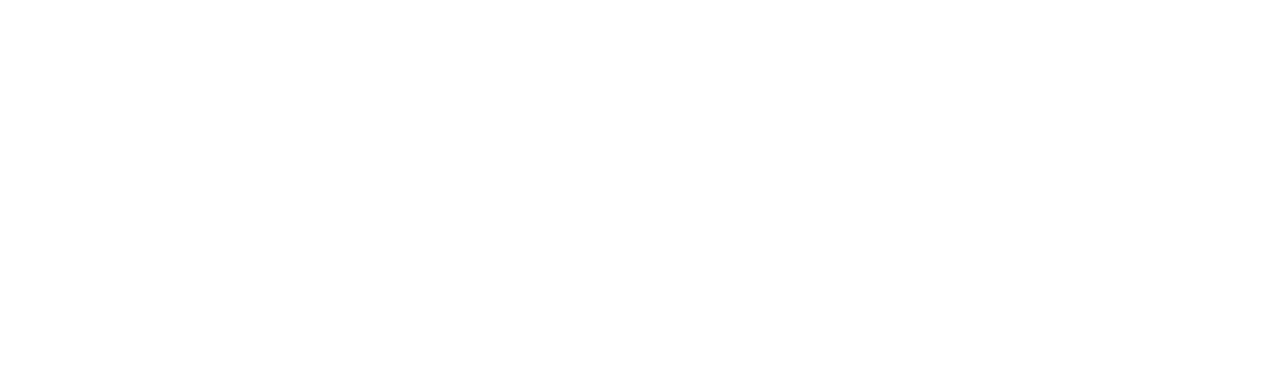
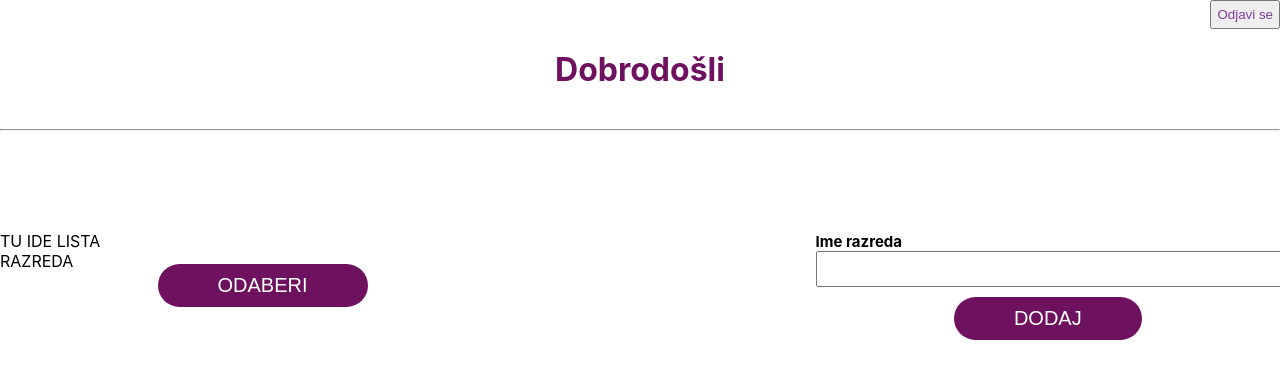
Before and after one commit to madzida/web-frontend, a React (Create React App) app in the folder frontend/: page /class in a window 1280 px wide. Before the commit this address had no page. Shown: the top 378 px of the page. Built offline with nearby package versions, Linux system fonts and the light colour scheme; no server answers.

Commit message:
added class file

```diff
--- a/frontend/src/App.css
+++ b/frontend/src/App.css
@@ -9,7 +9,6 @@
   display: flex;
   justify-content: center;
   align-items: center;
-
 }
 .app-wrapper{
   background-color: #fff;
@@ -154,3 +153,9 @@
   display: flex;
   flex-direction: row;
 }
+.classContainer{
+  display: flex;
+  flex-direction: row;
+  gap:35%;
+  justify-content: center;
+}
--- a/frontend/src/App.js
+++ b/frontend/src/App.js
@@ -7,6 +7,7 @@
 import SignupForm from './components/Register/SignupForm';
 import AddStudent from './components/Students/AddStudent';
 import DeleteStudent from './components/Students/DeleteStudent';
+import Class from './components/Class/Class'
 function App() {
   return (
     <Router>
@@ -17,6 +18,7 @@
           <Route exact path='/home' element={<Home/>}></Route>
           <Route exact path='/add' element={<AddStudent/>}></Route>
           <Route exact path='/delete' element={<DeleteStudent/>}></Route>
+          <Route exact path='/class' element={<Class/>}></Route>
        </Routes>
     </Router>
 
--- /dev/null
+++ b/frontend/src/components/Class/Class.js
@@ -0,0 +1,72 @@
+import React, { useEffect, useState } from 'react';
+import {Link,withRouter,useLocation,useNavigate} from 'react-router-dom';
+import Header from "../Home/Header";
+import 'react-datepicker/dist/react-datepicker.css'
+const Class=()=>{
+  let navigate=useNavigate()
+  const [classname,setClassName]=useState({name:""});
+  useEffect(()=>{
+    fetch('https://projekt-fer.herokuapp.com/web/teacherClass', {
+      method: 'GET',
+      headers:{
+        'Content-Type':'application/json'
+      },
+       withCredentials: true
+    }).then(function(response) {
+      return (response.json());
+    }).then(data=>{
+      console.log(data)
+    });
+
+  },[]);
+  const addClass=(e)=>{
+    e.preventDefault();
+    fetch('https://projekt-fer.herokuapp.com/web/makeClass',{
+      method: 'POST',
+      headers:{
+        'Content-Type':'application/json'
+      },
+      credentials: 'same-origin',
+      body:{className:classname.name}
+    }).then(function(response){
+      return (response.json())
+    }).then(data=>{
+      console.log(data)
+    });
+  }
+  const handleSubmit=(e)=>{
+    e.preventDefault();
+    navigate("/home",{state:{class:classname.name}})
+
+  }
+  const handleChange=(e)=>{
+    setClassName({
+      ...classname,
+      [e.target.name]:e.target.value,});
+  };
+  return (
+  <div>
+    <div>
+    <div><Header/></div>
+    <h1 className="title2">Dobrodošli</h1>
+    <hr/>
+    <div className="classContainer">
+    <div className="flex">TU IDE LISTA RAZREDA
+    <button className="submit" onClick={()=>handleSubmit()} >Odaberi</button></div>
+      <div className="flex">
+      <form className="form-wrapper">
+      <label className="label">Ime razreda</label>
+      <input
+      className="input"
+      name="name"
+      type="text"
+      value={classname.name}
+      onChange={handleChange}/>
+      <button className="submit" onClick={()=>addClass()} >Dodaj</button>
+      </form>
+      </div>
+      </div>
+  </div>
+  </div>);
+}
+export default Class;
--- a/frontend/src/components/Home/Header.js
+++ b/frontend/src/components/Home/Header.js
@@ -1,12 +1,23 @@
 import React from 'react';
 import {Link} from 'react-router-dom';
 const Header =()=>{
+  const logout =()=>{
+    fetch('https://projekt-fer.herokuapp.com/logout', {
+      method: 'GET',
+      headers:{
+        'Content-Type':'application/json'
+      },
+      credentials: 'same-origin'
+    }).then(function(response) {
+      console.log("the response is"+JSON.stringify(response))
+      return response.json();
+    })
+    window.location.href="/"
+  }
   return(
     <nav>
       <div className="header">
-      <Link to={"/"} >
-        <p className="link">Odjavi se</p>
-      </Link>
+        <button className="link" onClick={logout}>Odjavi se</button>
       </div>
     </nav>
   );
--- a/frontend/src/components/Login/Login.js
+++ b/frontend/src/components/Login/Login.js
@@ -7,21 +7,23 @@
     password:""
   });
   const handleFormSubmit=(e)=>{
-    fetch('/login', {
+    fetch('https://projekt-fer.herokuapp.com/web/login', {
       method: 'POST',
       headers:{
         'Content-Type':'application/json'
       },
-      credentials: 'same-origin',
+      withCredentials: true,
       body: JSON.stringify(values)
     }).then(function(response) {
       return response.json();
     }).then(data=>{
+      console.log(data)
       if(data.err){
         setError({msg:data.err})
       }else{
-        window.location.href="/home";
+        window.location.href="/class";
       }
+
     });
     e.preventDefault();
   };
@@ -52,6 +54,7 @@
         name="password"
         value={values.password}
         onChange={handleChange}/>
+        {error.msg && <p className='error'>{error.msg}</p>}
       </div>
       <div>
         <button className="submit" onClick={handleFormSubmit}>Prijavi se</button>
--- a/frontend/src/components/Register/SignupForm.js
+++ b/frontend/src/components/Register/SignupForm.js
@@ -11,8 +11,9 @@
   const [error2,setError2]=useState({msg:""});
   const [dataIsCorrect,setDataIsCorrect]=useState(false);
   const handleFormSubmit=(e)=>{
-
-    fetch('/signup', {
+    setError1({msg:""})
+    setError2({msg:""})
+    fetch('https://projekt-fer.herokuapp.com/web/signup', {
         method: 'POST',
         headers:{
           'Content-Type':'application/json'
@@ -20,25 +21,26 @@
         credentials: 'same-origin',
         body: JSON.stringify(values)
       }).then(function(response) {
-        console.log("the response is"+response)
+        console.log("the response is"+JSON.stringify(response))
         return response.json();
       }).then(data=>{
+        console.log(data)
           if(data.err){
             setError1({msg:data.err})
           }else if(data.err3){
             setError2({msg:data.err3})
-          }else{
-            window.location.href = "/home";
+          }
+          else{
+            setDataIsCorrect(true);
           }
       });
 
     e.preventDefault();
     setErrors(validation(values));
-    setDataIsCorrect(true);
   };
   useEffect(()=>{
-    if(Object.keys(errors).length ===0 && dataIsCorrect){
-      submitForm(true);
+    if((Object.keys(errors).length ===0 && dataIsCorrect && !error1.msg && !error2.msg)){
+        window.location.href="/class"
     }
   },[errors]);
   const handleChange=(e)=>{
@@ -80,6 +82,8 @@
         value={values.password}
         onChange={handleChange}/>
         {errors.password && <p className="error">{errors.password}</p>}
+        {error1.msg && <p className="error">{error1.msg}</p>}
+        {error2.msg && <p className="error">{error2.msg}</p>}
       </div>
       <div>
         <button className="submit" onClick={handleFormSubmit}>Registriraj se
--- a/frontend/src/components/Students/AddStudent.js
+++ b/frontend/src/components/Students/AddStudent.js
@@ -1,4 +1,4 @@
-import React,{ useState } from 'react';
+import React,{ useState,useEffect } from 'react';
 import valid from './valid';
 const AddStudent =()=>{
   const [values,setValues]=useState({
@@ -9,8 +9,7 @@
   });
   const [errors,setErrors]=useState({});
   const handleFormSubmit=(e)=>{
-
-    fetch('/student/add', {
+    fetch('https://projekt-fer.herokuapp.com/web/student/add', {
         method: 'POST',
         headers:{
           'Content-Type':'application/json'
@@ -24,17 +23,13 @@
 
     e.preventDefault();
     setErrors(valid(values));
+    //setDataIsCorrect(true);
+  };
+  useEffect(()=>{
     if(Object.keys(errors).length ===0){
-      window.location.href="/home";
+      //window.location.href="/home"
     }
-/*     setErrors(validation(values));
-    setDataIsCorrect(true); */
-  };
-/*   useEffect(()=>{
-    if(Object.keys(errors).length ===0 && dataIsCorrect){
-      submitForm(true);
-    }
-  },[errors]); */
+  },[errors]);
   const handleChange=(e)=>{
     setValues({
       ...values,
```
